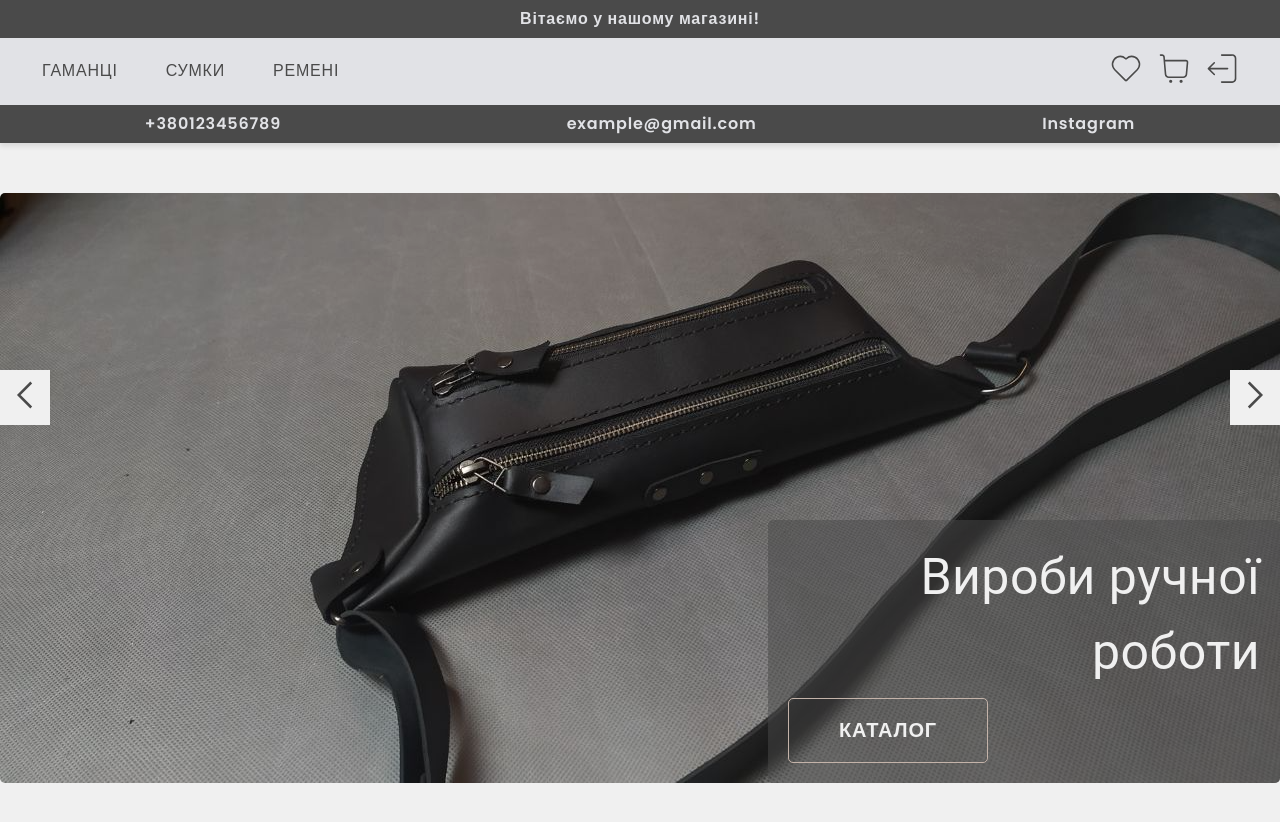
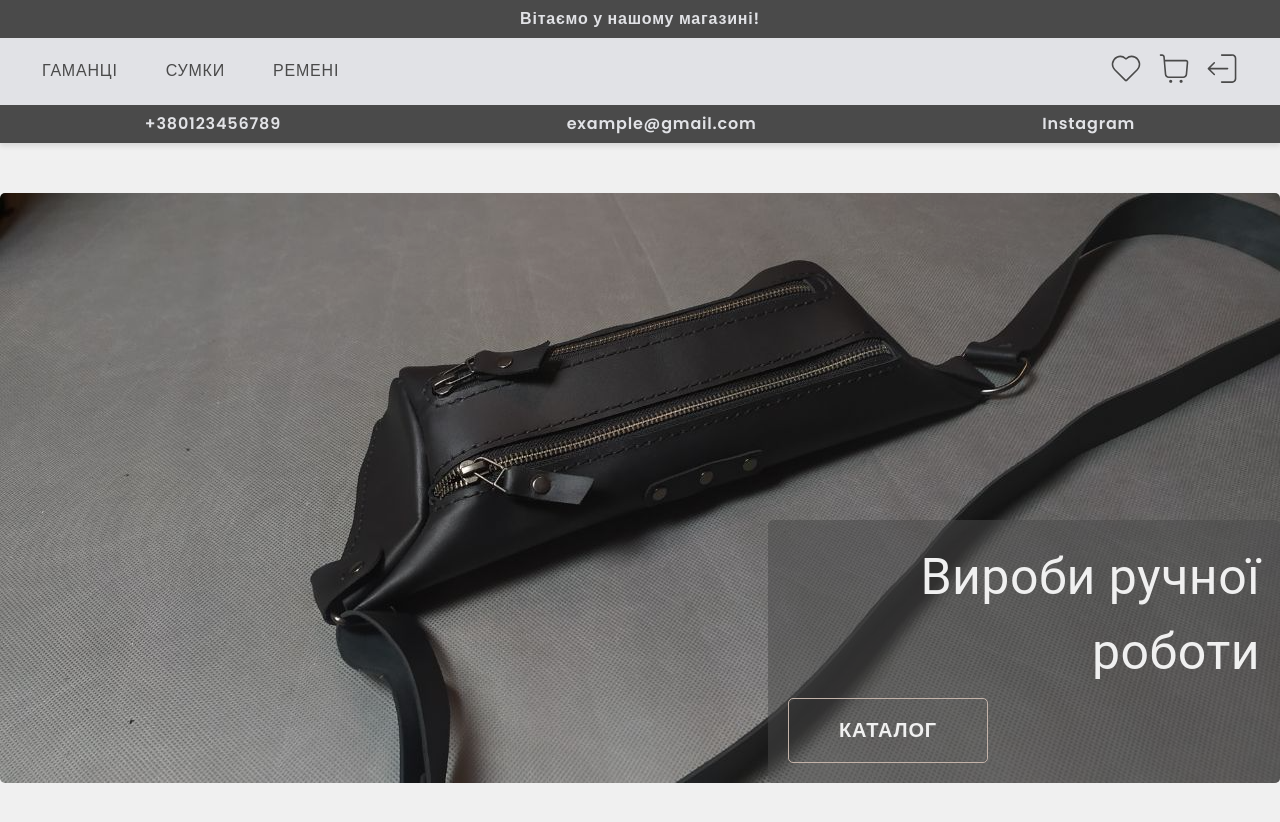
Before and after one commit to KaterynaKocheharova/Handmade-Products-Store, a React (Vite) app: page / in a window 1280 px wide. Shown: the top 822 px of the page. Built offline with nearby package versions, Linux system fonts and the light colour scheme.

Commit message:
finish swiper

```diff
--- a/src/components/HomePageComponents/Swiper/Swiper.jsx
+++ b/src/components/HomePageComponents/Swiper/Swiper.jsx
@@ -15,13 +15,13 @@ import "swiper/css/effect-fade";
 
 const ImagesSwiper = () => {
   const slides = useSelector(selectAllProducts);
-  const [disabledRight, setDisabledRight] = useState(false);
-  const [disabledLeft, setDisabledLeft] = useState(false);
+  // const [disabledRight, setDisabledRight] = useState(false);
+  // const [disabledLeft, setDisabledLeft] = useState(false);
 
-  const handleSlideChange = (swiper) => {
-    setDisabledLeft(swiper.activeIndex === 0);
-    setDisabledRight(swiper.activeIndex === slides.length - 1);
-  };
+  // const handleSlideChange = (swiper) => {
+  //   setDisabledLeft(swiper.activeIndex === 0);
+  //   setDisabledRight(swiper.activeIndex === slides.length - 1);
+  // };
 
   return (
     <div className={css["product-swiper"]}>
@@ -38,9 +38,10 @@ const ImagesSwiper = () => {
         spaceBetween={50}
         slidesPerView={1}
         scrollbar={{ draggable: true }}
-        onSwiper={(swiper) => handleSlideChange(swiper)}
-        onSlideChange={(swiper) => handleSlideChange(swiper)}
-        loop={false}
+        speed={1500}
+        // onSwiper={(swiper) => handleSlideChange(swiper)}
+        // onSlideChange={(swiper) => handleSlideChange(swiper)}
+        loop={true}
       >
         {slides.map(({ id, image }) => (
           <SwiperSlide className={css["product-swiper-slide"]} key={id}>
@@ -51,10 +52,10 @@ const ImagesSwiper = () => {
                 alt="product"
               />
               <SwiperTextBox />
-              <SwiperCustomNavBtns
+              {/* <SwiperCustomNavBtns
                 disabledRight={disabledRight}
                 disabledLeft={disabledLeft}
-              />
+              /> */}
             </div>
           </SwiperSlide>
         ))}
```
